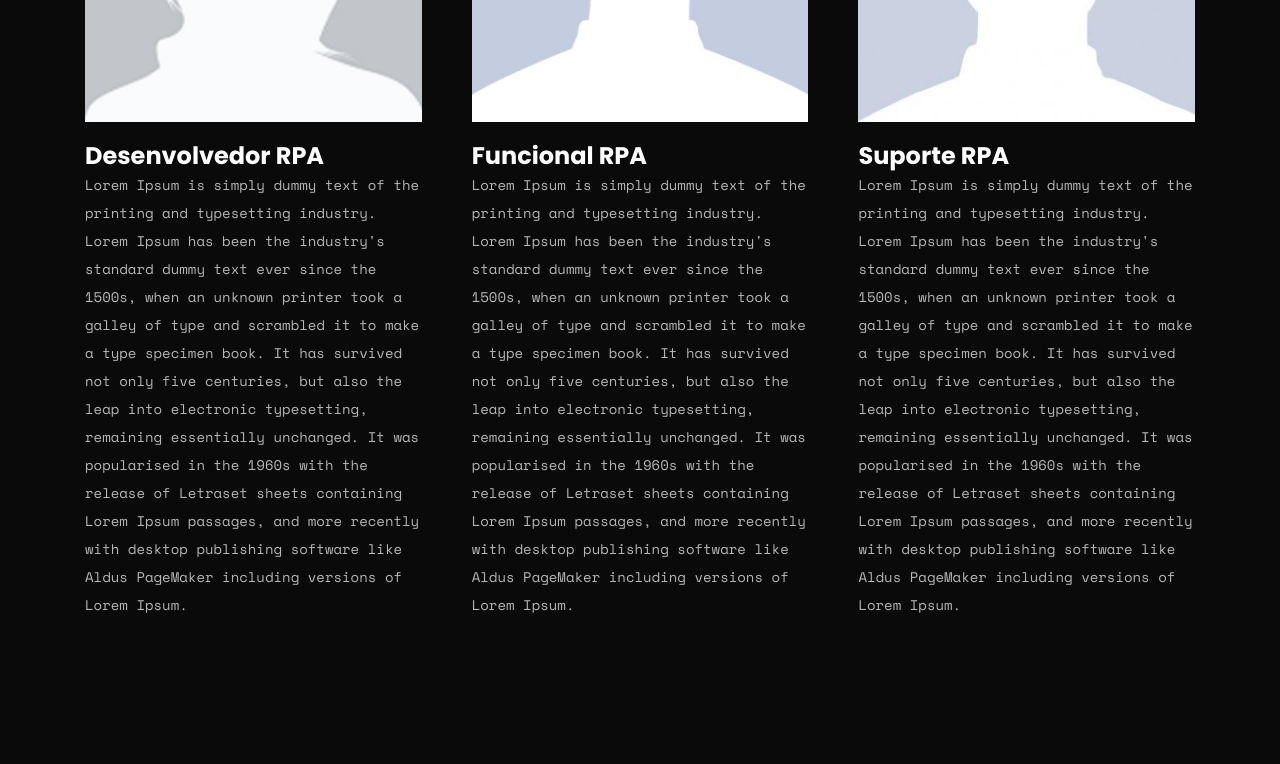
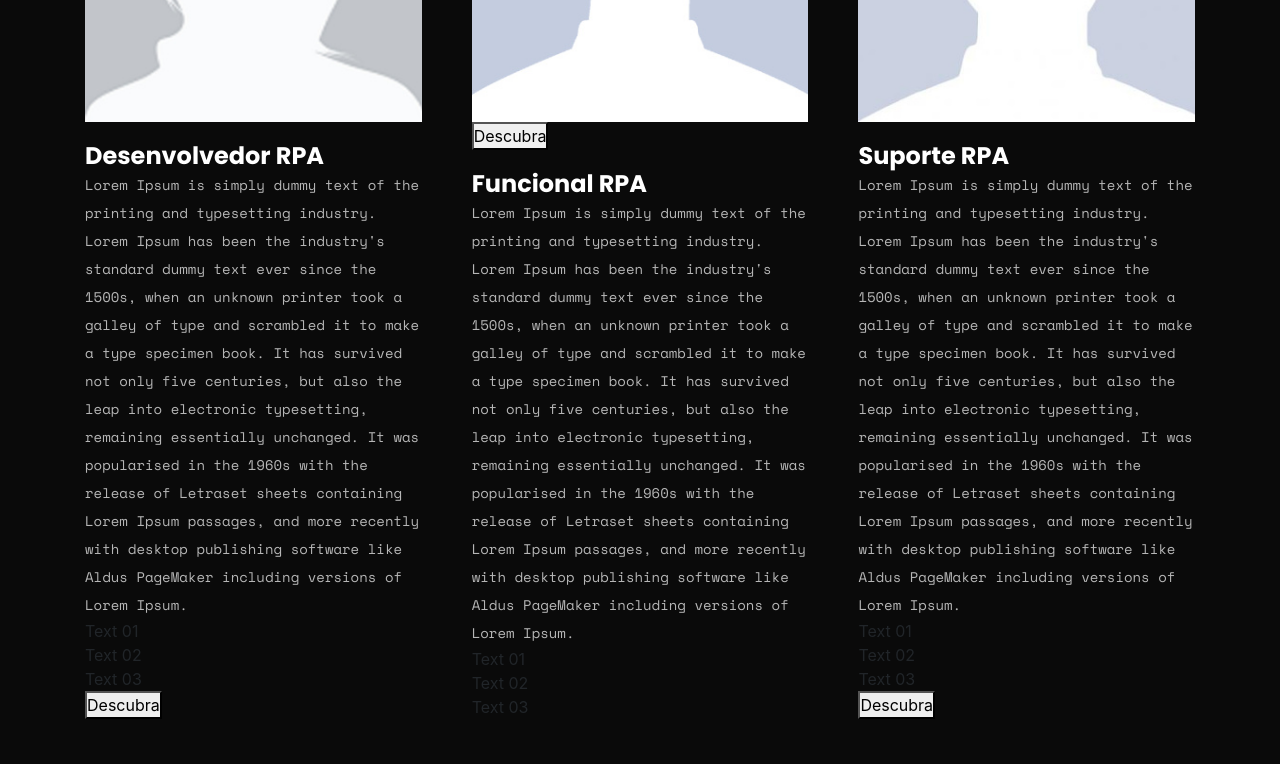
Before and after one commit to tiag0s/workflowschool, a plain HTML site: page index.html in a window 1280 px wide. Shown: the part 1550-2314 px from the top of the page. Drawn offline with nearby package versions, Linux system fonts and the light colour scheme.

Commit message:
Update index.html

```diff
--- a/index.html
+++ b/index.html
@@ -108,6 +108,12 @@
 <div class="team-info">
 <h4>Desenvolvedor RPA</h4>
 <p>Lorem Ipsum is simply dummy text of the printing and typesetting industry. Lorem Ipsum has been the industry's standard dummy text ever since the 1500s, when an unknown printer took a galley of type and scrambled it to make a type specimen book. It has survived not only five centuries, but also the leap into electronic typesetting, remaining essentially unchanged. It was popularised in the 1960s with the release of Letraset sheets containing Lorem Ipsum passages, and more recently with desktop publishing software like Aldus PageMaker including versions of Lorem Ipsum.</p>
+<ul>
+  <li>Text 01</li>
+  <li>Text 02</li>
+  <li>Text 03</li>
+</ul>
+ <button type="button">Descubra</button>
 </div>
 </div>
 
@@ -121,11 +127,19 @@
 <li><a href="#"><i class="lni lni-instagram-original"></i></a></li>
 <li><a href="#"><i class="lni lni-linkedin"></i></a></li>
 </ul>
+ <button type="button">Descubra</button>
 </div>
 <div class="team-info">
 <h4>Funcional RPA</h4>
 <p>Lorem Ipsum is simply dummy text of the printing and typesetting industry. Lorem Ipsum has been the industry's standard dummy text ever since the 1500s, when an unknown printer took a galley of type and scrambled it to make a type specimen book. It has survived not only five centuries, but also the leap into electronic typesetting, remaining essentially unchanged. It was popularised in the 1960s with the release of Letraset sheets containing Lorem Ipsum passages, and more recently with desktop publishing software like Aldus PageMaker including versions of Lorem Ipsum.</p>
-</div>
+<ul>
+  <li>Text 01</li>
+  <li>Text 02</li>
+  <li>Text 03</li>
+</ul>
+
+
+ </div>
 </div>
 
 
@@ -142,6 +156,13 @@
 <div class="team-info">
 <h4>Suporte RPA</h4>
 <p>Lorem Ipsum is simply dummy text of the printing and typesetting industry. Lorem Ipsum has been the industry's standard dummy text ever since the 1500s, when an unknown printer took a galley of type and scrambled it to make a type specimen book. It has survived not only five centuries, but also the leap into electronic typesetting, remaining essentially unchanged. It was popularised in the 1960s with the release of Letraset sheets containing Lorem Ipsum passages, and more recently with desktop publishing software like Aldus PageMaker including versions of Lorem Ipsum.</p>
+<ul>
+  <li>Text 01</li>
+  <li>Text 02</li>
+  <li>Text 03</li>
+</ul>
+
+<button type="button">Descubra</button>
 </div>
 </div>
 
```
